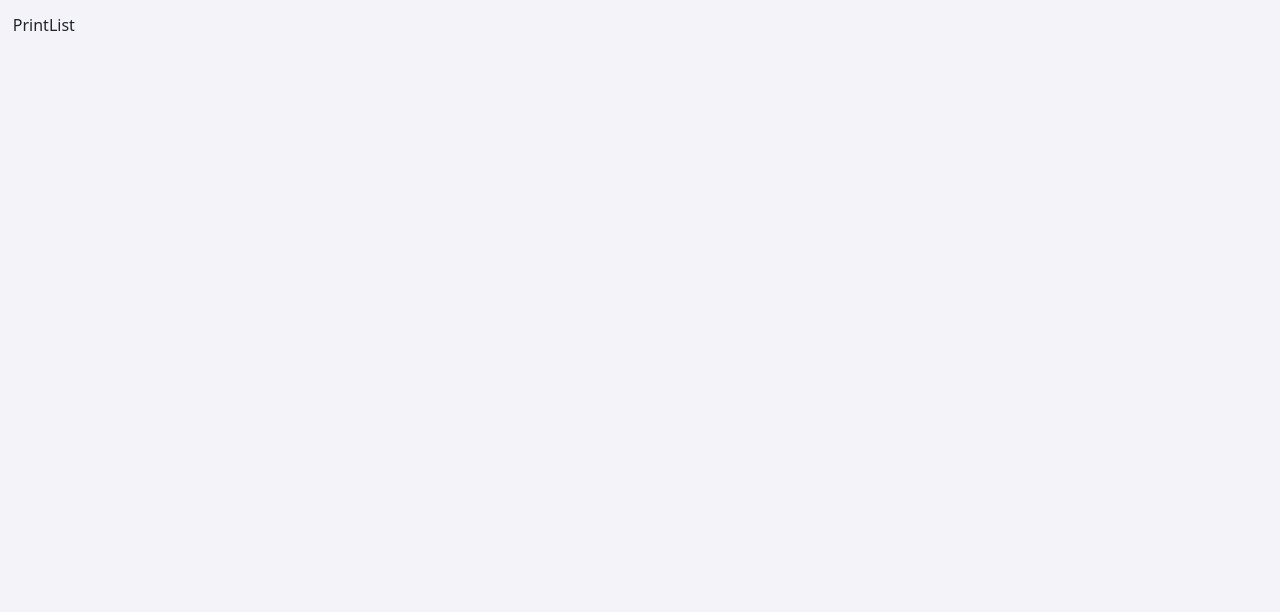
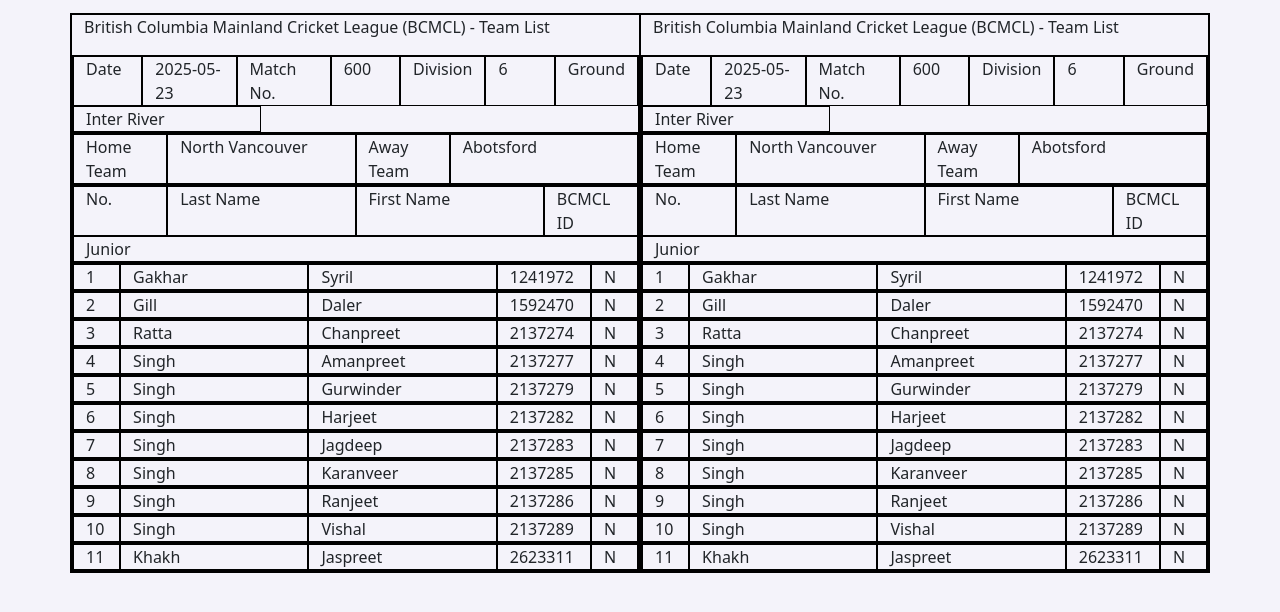
Before and after one commit to chanpreetRatta/teamList, a React (Vite) app: page /print in a window 1280 px wide. Shown: the top 612 px of the page. Built offline with nearby package versions, Linux system fonts and the light colour scheme.

Commit message:
implement print body and header

```diff
--- a/src/components/main/Body.tsx
+++ b/src/components/main/Body.tsx
@@ -41,7 +41,7 @@ const Body = () => {
   return (
     <>
       <div className="container">
-        <div className="row first-row-body">
+        <div className="row first-row-body overflow-scroll">
           <PlayerList
             playersList={playersList}
             selectPlayer={(player: Player) => handlePlayersSelection(player)}
--- a/src/components/main/PlayerList.tsx
+++ b/src/components/main/PlayerList.tsx
@@ -8,7 +8,7 @@ interface Props {
 
 const PlayerList = ({ playersList, selectPlayer, totalPlayers }: Props) => {
   return (
-    <div className="col h-100 overflow-auto">
+    <div className="col-sm  h-100 overflow-auto">
       <h3>Total Available Players - {totalPlayers}</h3>
 
       <ul className="list-group">
@@ -19,7 +19,7 @@ const PlayerList = ({ playersList, selectPlayer, totalPlayers }: Props) => {
           >
             {player["Player Name"]}
             <div className="add" onClick={() => selectPlayer(player)}>
-              Add
+              ADD
             </div>
           </li>
         ))}
--- a/src/components/main/SelectedPlayers.tsx
+++ b/src/components/main/SelectedPlayers.tsx
@@ -14,7 +14,7 @@ const SelectedPlayers = ({ playerList, deletePlayer, totalPlayers }: Props) => {
     "Then Select the rest of the team",
   ];
   return (
-    <div className="col h-100 overflow-auto">
+    <div className="col-sm h-100 overflow-auto">
       <h3>Total Selected Players - {totalPlayers}</h3>
       {playerList.length === 0 && (
         <ul className="list-group">
--- /dev/null
+++ b/src/components/print/PrintBody.tsx
@@ -0,0 +1,31 @@
+import type { Player } from "../types";
+
+interface Props {
+  players: Player[];
+}
+
+const Print = ({ players }: Props) => {
+  return (
+    <>
+      <div className="row">
+        <div className="col">No.</div>
+        <div className="col-4">Last Name</div>
+        <div className="col-4">First Name</div>
+        <div className="col-2">BCMCL ID</div>
+        <div className="col">Junior</div>
+      </div>
+
+      {players.map((player, index) => (
+        <div className="row" key={player["CC Player Id"]}>
+          <div className="col">{index + 1}</div>
+          <div className="col-4">{player["Player Name"].split(" ")[1]}</div>
+          <div className="col-4">{player["Player Name"].split(" ")[0]}</div>
+          <div className="col-2">{player["CC Player Id"]}</div>
+          <div className="col">N</div>
+        </div>
+      ))}
+    </>
+  );
+};
+
+export default Print;
--- /dev/null
+++ b/src/components/print/PrintHeader.tsx
@@ -0,0 +1,29 @@
+import type { GroundFormInputs } from "../types";
+
+interface Props {
+  groundInfo: GroundFormInputs;
+}
+
+export const PrintHeader = ({ groundInfo }: Props) => {
+  return (
+    <>
+      <p>British Columbia Mainland Cricket League (BCMCL) - Team List</p>
+      <div className="row">
+        <div className="col">Date</div>
+        <div className="col-2">{groundInfo.date}</div>
+        <div className="col-2">Match No.</div>
+        <div className="col">{groundInfo.matchNumber}</div>
+        <div className="col">Division</div>
+        <div className="col">{groundInfo.division}</div>
+        <div className="col">Ground</div>
+        <div className="col-4">Inter River</div>
+      </div>
+      <div className="row">
+        <div className="col">Home Team</div>
+        <div className="col-4">{groundInfo.home}</div>
+        <div className="col">Away Team</div>
+        <div className="col-4">{groundInfo.away}</div>
+      </div>
+    </>
+  );
+};
--- a/src/components/print/PrintList.tsx
+++ b/src/components/print/PrintList.tsx
@@ -1,3 +1,107 @@
+import "./print.css";
+import { PrintHeader } from "./PrintHeader";
+import PrintBody from "./PrintBody";
+
 export const PrintList = () => {
-  return <div>PrintList</div>;
+  const groundInfo = {
+    date: "2025-05-23",
+    matchNumber: 600,
+    division: "6",
+    home: "North Vancouver",
+    away: "Abotsford",
+  };
+
+  const players = [
+    {
+      "CC Player Id": 1241972,
+      "Player Name": "Syril Gakhar",
+      "Series And Division": "Sixth Division",
+      "Team Name": "North Vancouver  IV",
+      "Jersey Number": 24,
+    },
+    {
+      "CC Player Id": 1592470,
+      "Player Name": "Daler Gill",
+      "Series And Division": "Sixth Division",
+      "Team Name": "North Vancouver  IV",
+      "Jersey Number": 95,
+    },
+    {
+      "CC Player Id": 2137274,
+      "Player Name": "Chanpreet Ratta",
+      "Series And Division": "Sixth Division",
+      "Team Name": "North Vancouver  IV",
+      "Jersey Number": 37,
+    },
+    {
+      "CC Player Id": 2137277,
+      "Player Name": "Amanpreet Singh Sidhu",
+      "Series And Division": "Sixth Division",
+      "Team Name": "North Vancouver  IV",
+      "Jersey Number": "",
+    },
+    {
+      "CC Player Id": 2137279,
+      "Player Name": "Gurwinder Singh",
+      "Series And Division": "Sixth Division",
+      "Team Name": "North Vancouver  IV",
+      "Jersey Number": "",
+    },
+    {
+      "CC Player Id": 2137282,
+      "Player Name": "Harjeet Singh Hans",
+      "Series And Division": "Sixth Division",
+      "Team Name": "North Vancouver  IV",
+      "Jersey Number": "",
+    },
+    {
+      "CC Player Id": 2137283,
+      "Player Name": "Jagdeep Singh",
+      "Series And Division": "Sixth Division",
+      "Team Name": "North Vancouver  IV",
+      "Jersey Number": "",
+    },
+    {
+      "CC Player Id": 2137285,
+      "Player Name": "Karanveer Singh",
+      "Series And Division": "Sixth Division",
+      "Team Name": "North Vancouver  IV",
+      "Jersey Number": "09",
+    },
+    {
+      "CC Player Id": 2137286,
+      "Player Name": "Ranjeet Singh",
+      "Series And Division": "Sixth Division",
+      "Team Name": "North Vancouver  IV",
+      "Jersey Number": "",
+    },
+    {
+      "CC Player Id": 2137289,
+      "Player Name": "Vishal Singh",
+      "Series And Division": "Sixth Division",
+      "Team Name": "North Vancouver  IV",
+      "Jersey Number": 26,
+    },
+    {
+      "CC Player Id": 2623311,
+      "Player Name": "Jaspreet Khakh",
+      "Series And Division": "Sixth Division",
+      "Team Name": "North Vancouver  IV",
+      "Jersey Number": "",
+    },
+  ];
+  return (
+    <div className="container print">
+      <div className="row">
+        <div className="col">
+          <PrintHeader groundInfo={groundInfo}></PrintHeader>
+          <PrintBody players={players} />
+        </div>
+        <div className="col">
+          <PrintHeader groundInfo={groundInfo}></PrintHeader>
+          <PrintBody players={players} />
+        </div>
+      </div>
+    </div>
+  );
 };
--- /dev/null
+++ b/src/components/print/print.css
@@ -0,0 +1,8 @@
+.container .print {
+    font-size: .8rem;
+}
+.print > p,
+.print  .row,
+.print  .row > *{
+    border: 1px solid black;
+}
--- a/src/components/types.ts
+++ b/src/components/types.ts
@@ -3,11 +3,11 @@ export type Player = {
   "Player Name": string;
   "Series And Division": string;
   "Team Name": string;
-  "Jersey Number": number;
+  "Jersey Number": number | string;
 };
 
 export type GroundFormInputs = {
-  date: Date;
+  date: string;
   matchNumber: number;
   division: string;
   home: string;
```
